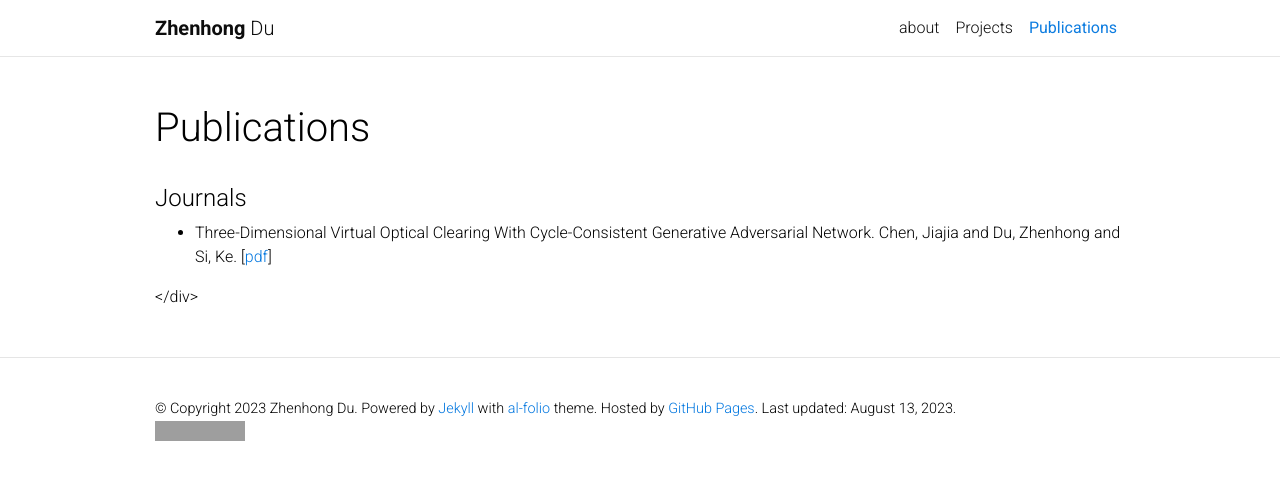
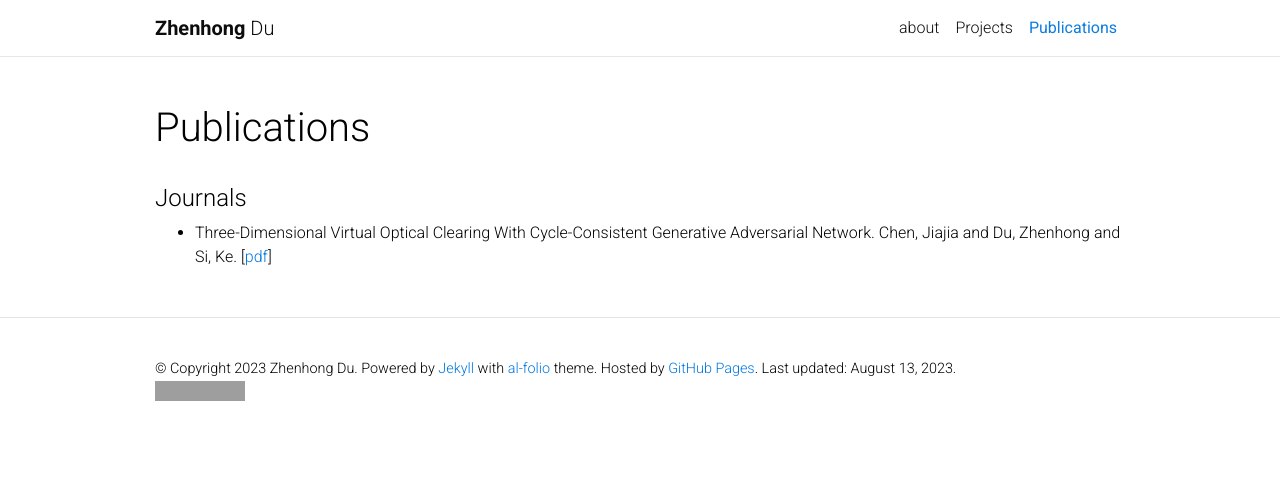
Before and after one commit to ZhenhongDu/zhenhongdu.github.io, a Jekyll site: the page built from _pages/publications.md, in a window 1280 px wide. Shown: the top 480 px of the page. Built offline with Jekyll 4.4.1, drawn with Linux system fonts in a browser that asks for light colours; comment, search, counter and statistics services are not loaded; grey boxes are pictures that could not be loaded.

Commit message:
fixed md file

```diff
--- a/_pages/publications.md
+++ b/_pages/publications.md
@@ -11,5 +11,3 @@ nav: true
 #### Journals
 
 - Three-Dimensional Virtual Optical Clearing With Cycle-Consistent Generative Adversarial Network. Chen, Jiajia and Du, Zhenhong and Si, Ke. [[pdf](https://www.frontiersin.org/articles/10.3389/fphy.2022.965095/full)]
-
-</div>
```
Also changed, not shown: _pages/projects.md (+3 -0 lines).
